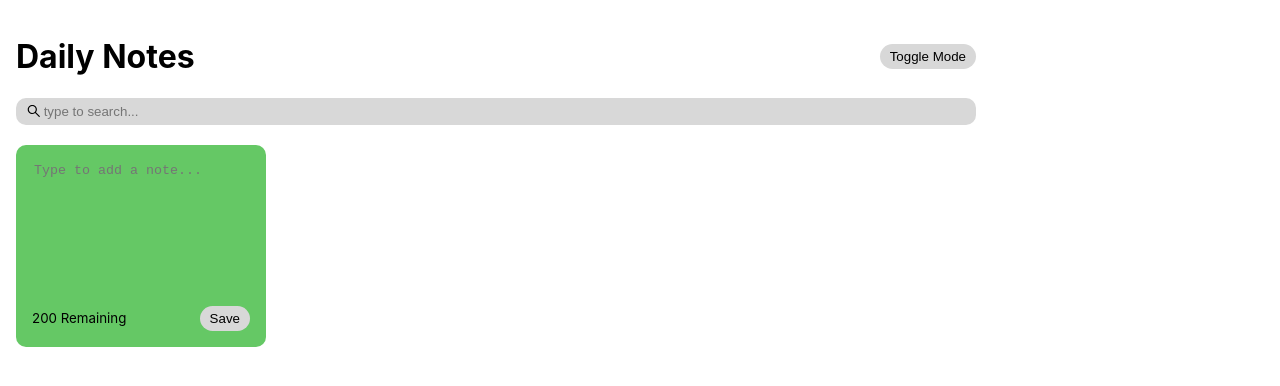
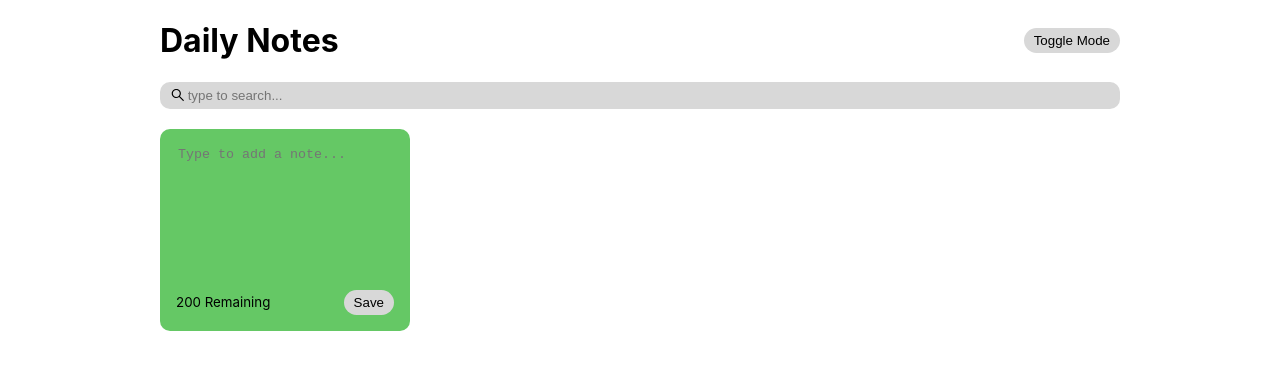
Before and after one commit to nabgaryan/Notes-app, a React (Create React App) app: page / in a window 1280 px wide. Shown: the top 386 px of the page. Built offline with nearby package versions, Linux system fonts and the light colour scheme.

Commit message:
Second commit

```diff
--- a/src/index.css
+++ b/src/index.css
@@ -18,7 +18,8 @@ code {
   max-width: 960px;
   margin: 0 auto;
   height: 100vh;
-  margin: 1em;
+  padding-left: 1em;
+  padding-right: 1em;
 }
 
 .notes-list {
```
